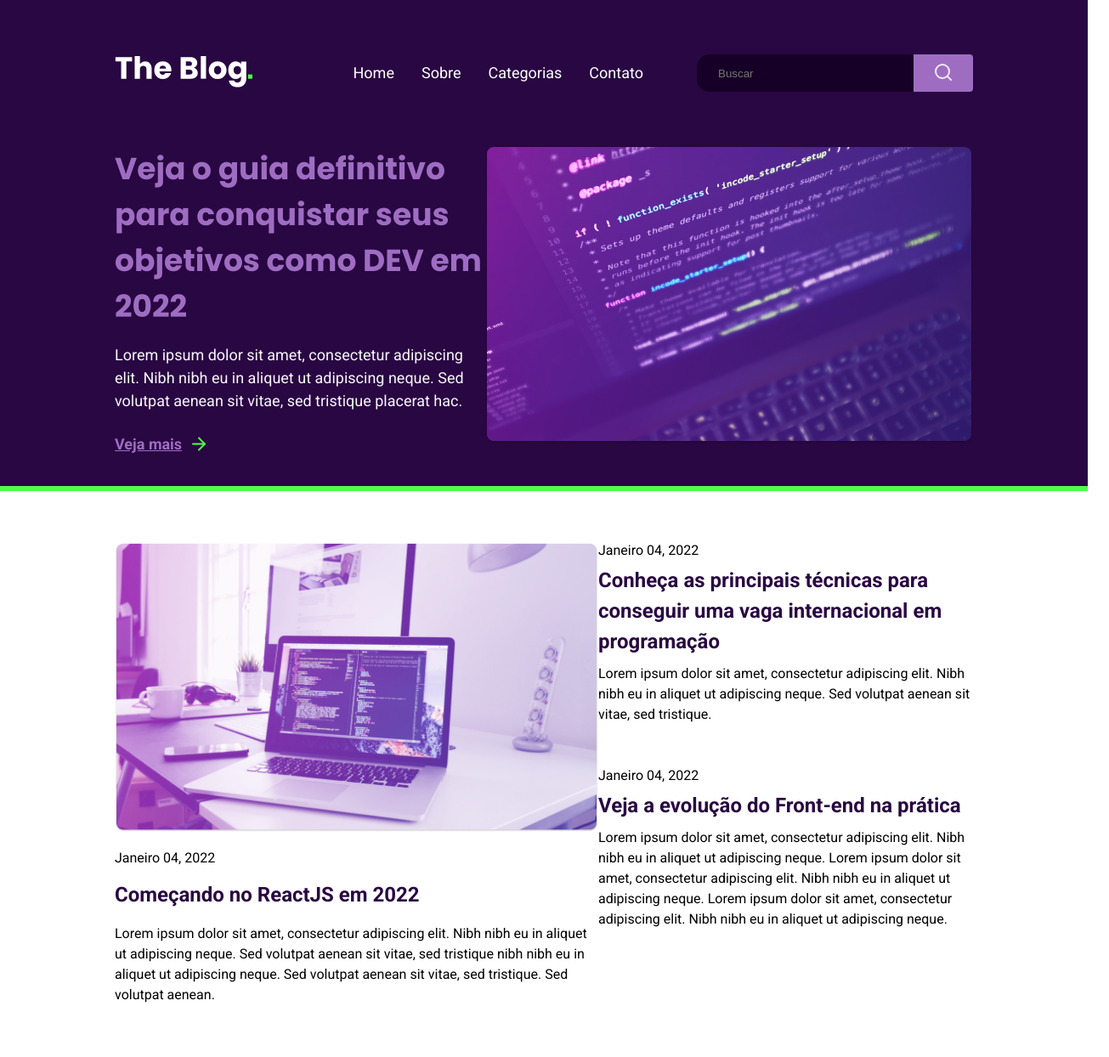
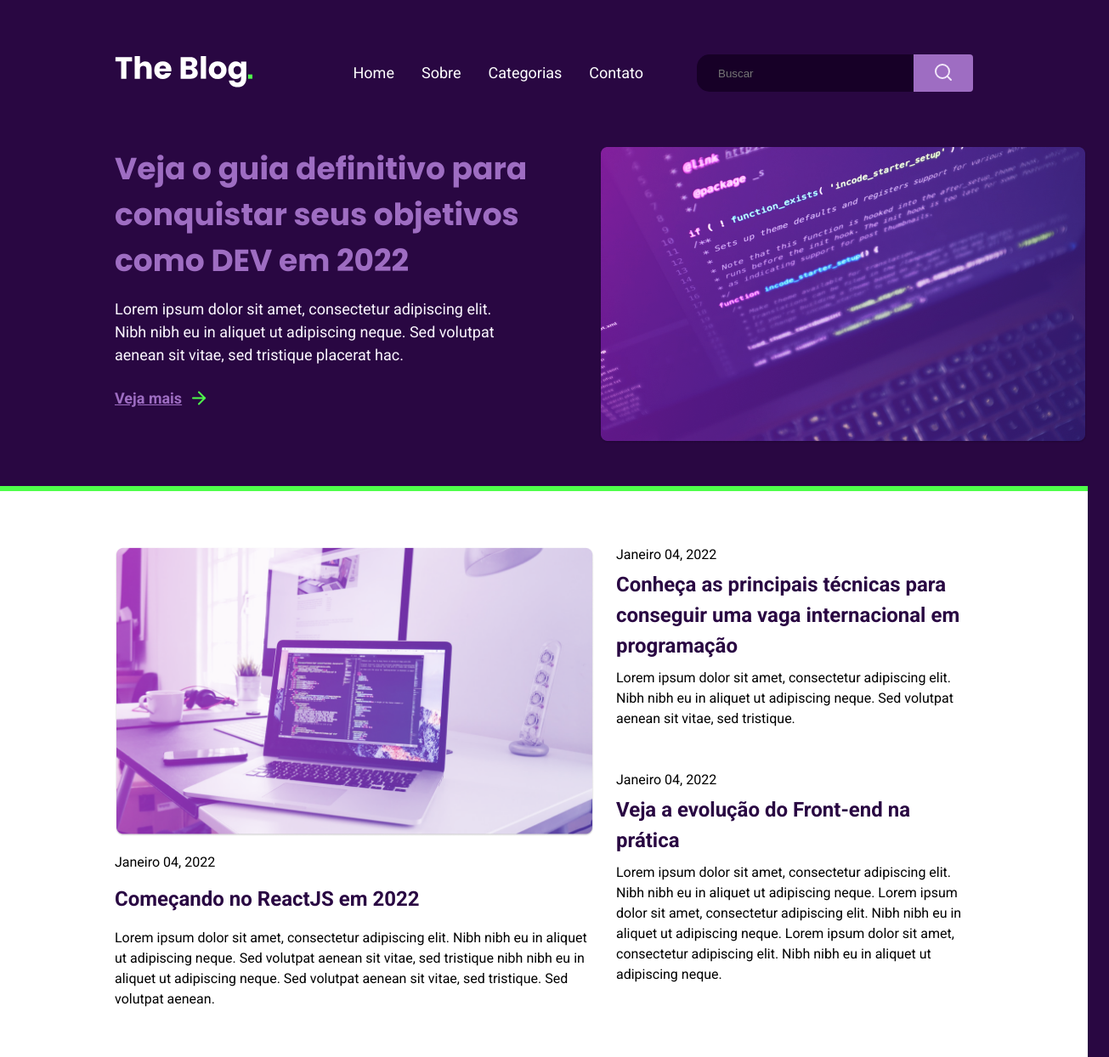
Before and after one commit to ArthurKlober/The-Blog-News, a plain HTML site: page index.html in a window 1280 px wide. Shown: the top 1244 px of the page at 85% size, 1305 px wide, since content can reach past the window. Drawn offline with Linux system fonts and the light colour scheme.

Commit message:
grid layout implemented

```diff
--- a/index.html
+++ b/index.html
@@ -18,9 +18,9 @@
     />
   </head>
   <body>
-    <header>
     <!-- CABECALHO E MENU -->
 
+    <header>
       <div class="cabecalho">
         <div class="logo">
           <a href="#">
@@ -89,7 +89,6 @@
           <img src="./assets/arrow-right.svg" alt="seta para direita"
         /></a>
       </div>
-
       <div class="imagemprincipal">
         <img
           src="./assets/featured-image.png"
@@ -100,6 +99,7 @@
 
     <div class="divider"></div>
 
+    <div class="partebranca" style="background-color: white">
       <div class="noticias">
         <div class="noticia01">
           <img
@@ -109,34 +109,34 @@
           <p>Janeiro 04, 2022</p>
           <h2>Começando no ReactJS em 2022</h2>
           <p1
-          >Lorem ipsum dolor sit amet, consectetur adipiscing elit. Nibh nibh eu
-          in aliquet ut adipiscing neque. Sed volutpat aenean sit vitae, sed
-          tristique nibh nibh eu in aliquet ut adipiscing neque. Sed volutpat
-          aenean sit vitae, sed tristique. Sed volutpat aenean.</p1
+            >Lorem ipsum dolor sit amet, consectetur adipiscing elit. Nibh nibh
+            eu in aliquet ut adipiscing neque. Sed volutpat aenean sit vitae,
+            sed tristique nibh nibh eu in aliquet ut adipiscing neque. Sed
+            volutpat aenean sit vitae, sed tristique. Sed volutpat aenean.</p1
           >
         </div>
         <div class="noticiassemfoto">
           <div class="noticiasemfoto01">
             <p>Janeiro 04, 2022</p>
             <h2>
-            Conheça as principais técnicas para conseguir uma vaga internacional
-            em programação
+              Conheça as principais técnicas para conseguir uma vaga
+              internacional em programação
             </h2>
             <p1
-            >Lorem ipsum dolor sit amet, consectetur adipiscing elit. Nibh nibh
-            eu in aliquet ut adipiscing neque. Sed volutpat aenean sit vitae,
-            sed tristique.</p1
+              >Lorem ipsum dolor sit amet, consectetur adipiscing elit. Nibh
+              nibh eu in aliquet ut adipiscing neque. Sed volutpat aenean sit
+              vitae, sed tristique.</p1
             >
           </div>
           <div class="noticiasemfoto02">
             <p>Janeiro 04, 2022</p>
             <h2>Veja a evolução do Front-end na prática</h2>
             <p1
-            >Lorem ipsum dolor sit amet, consectetur adipiscing elit. Nibh nibh
-            eu in aliquet ut adipiscing neque. Lorem ipsum dolor sit amet,
-            consectetur adipiscing elit. Nibh nibh eu in aliquet ut adipiscing
-            neque. Lorem ipsum dolor sit amet, consectetur adipiscing elit. Nibh
-            nibh eu in aliquet ut adipiscing neque.
+              >Lorem ipsum dolor sit amet, consectetur adipiscing elit. Nibh
+              nibh eu in aliquet ut adipiscing neque. Lorem ipsum dolor sit
+              amet, consectetur adipiscing elit. Nibh nibh eu in aliquet ut
+              adipiscing neque. Lorem ipsum dolor sit amet, consectetur
+              adipiscing elit. Nibh nibh eu in aliquet ut adipiscing neque.
             </p1>
           </div>
         </div>
@@ -151,9 +151,9 @@
           <p>Janeiro 04, 2022</p>
           <h2>10 dicas para conseguir a vaga desejada</h2>
           <p1
-          >Lorem ipsum dolor sit amet, consectetur adipiscing elit. Nibh nibh eu
-          in aliquet ut adipiscing neque. Sed volutpat aenean sit vitae, sed
-          tristique.
+            >Lorem ipsum dolor sit amet, consectetur adipiscing elit. Nibh nibh
+            eu in aliquet ut adipiscing neque. Sed volutpat aenean sit vitae,
+            sed tristique.
           </p1>
         </li>
         <li>
@@ -164,9 +164,9 @@
           <p>Janeiro 04, 2022</p>
           <h2>Deixe seu código mais semântico com essas dicas</h2>
           <p1
-          >Lorem ipsum dolor sit amet, consectetur adipiscing elit. Nibh nibh eu
-          in aliquet ut adipiscing neque. Sed volutpat aenean sit vitae, sed
-          tristique.
+            >Lorem ipsum dolor sit amet, consectetur adipiscing elit. Nibh nibh
+            eu in aliquet ut adipiscing neque. Sed volutpat aenean sit vitae,
+            sed tristique.
           </p1>
         </li>
         <li>
@@ -177,14 +177,16 @@
           <p>Janeiro 04, 2022</p>
           <h2>Use essas dicas nas suas aplicações mobile</h2>
           <p1
-          >Lorem ipsum dolor sit amet, consectetur adipiscing elit. Nibh nibh eu
-          in aliquet ut adipiscing neque. Sed volutpat aenean sit vitae, sed
-          tristique.
+            >Lorem ipsum dolor sit amet, consectetur adipiscing elit. Nibh nibh
+            eu in aliquet ut adipiscing neque. Sed volutpat aenean sit vitae,
+            sed tristique.
           </p1>
         </li>
       </div>
+    </div>
 
     <div class="divider"></div>
+
     <footer>
       <div class="contato">
         <div class="meios">
--- a/style.css
+++ b/style.css
@@ -18,6 +18,7 @@ header .cabecalho {
   display: flex;
   color: var(--white);
   background-color: var(--purple-bg);
+  max-width: 1170px;
 
   padding: 64px 135px;
 
@@ -27,6 +28,14 @@ header .cabecalho {
 
 header .logo:hover {
   cursor: pointer;
+}
+
+body {
+  background-color: var(--purple-bg);
+}
+
+.partebranca {
+  padding: 65px 0px;
 }
 
 .menu {
@@ -95,12 +104,10 @@ button:hover {
 /* PRINCIPAL NOTÍCIA  */
 
 .principalanuncio {
-  display: flex;
-  padding-left: 135px;
-  padding-right: 135px;
-  justify-content: space-between;
-
-  background-color: var(--purple-bg);
+  display: grid;
+  grid-template-areas: 'noticiaprinciapal imagemprincipal';
+  max-width: 1170px;
+  padding: 0px 135px;
 }
 
 .noticiaprincipal {
@@ -108,6 +115,7 @@ button:hover {
   height: 400px;
   letter-spacing: 0em;
   text-align: left;
+  grid-area: 'noticiaprincipal';
 }
 
 .noticiaprincipal h1 {
@@ -144,6 +152,10 @@ button:hover {
   margin-left: 8px;
 }
 
+.imagemprincipal {
+  grid-area: 'imagemprincipal';
+}
+
 /* DIVIDER */
 
 .divider {
@@ -154,11 +166,14 @@ button:hover {
 /* NOTICIAS */
 
 .noticias {
-  display: flex;
+  display: grid;
+  max-width: 1170px;
   padding-left: 135px;
   padding-right: 135px;
-  margin-top: 60px;
-  justify-content: space-between;
+
+  grid-template-areas:
+    'noticia01 noticiassemfoto'
+    'noticia01 noticiassemfoto';
 }
 
 .noticias p {
@@ -196,11 +211,14 @@ button:hover {
 
 .noticia01 {
   max-width: 570px;
+  margin-right: 20px;
+  grid-area: 'noticia01';
 }
 
 .noticia01 img {
-  width: 569px;
+  max-width: 569px;
   height: 342.43px;
+  grid-area: 'noticia01';
 }
 
 .noticia01 p {
@@ -213,6 +231,7 @@ button:hover {
 
 .noticiassemfoto {
   max-width: 500px;
+  grid-area: 'noticiassemfoto';
 }
 
 .noticiasemfoto01 {
@@ -225,11 +244,14 @@ button:hover {
 /* MINI NOTICIAS */
 
 .mininoticias {
-  display: flex;
+  display: grid;
+  max-width: 1170px;
   padding-left: 135px;
   padding-right: 135px;
   margin-top: 64px;
   margin-bottom: 50px;
+
+  grid-template-areas: 'li li li';
 }
 
 .mininoticias li {
@@ -265,15 +287,21 @@ button:hover {
 
 footer {
   align-items: center;
+  display: grid;
+  grid-template-columns: 'meios logo';
 }
 
 .contato {
   display: flex;
   background-color: var(--purple-bg);
   color: white;
-  padding: 40px 135px;
+  width: 1170px;
+  padding-top: 40px;
+  padding-bottom: 40px;
+  padding-left: 135px;
+
+  align-items: center;
   justify-content: space-between;
-  align-items: center;
 }
 
 .contato .meios h2 {
@@ -319,4 +347,5 @@ footer {
 
 .contato .logo {
   margin-top: 80px;
+  padding-right: 20px;
 }
```
Lines whose indentation alone changed are shown as unchanged.
